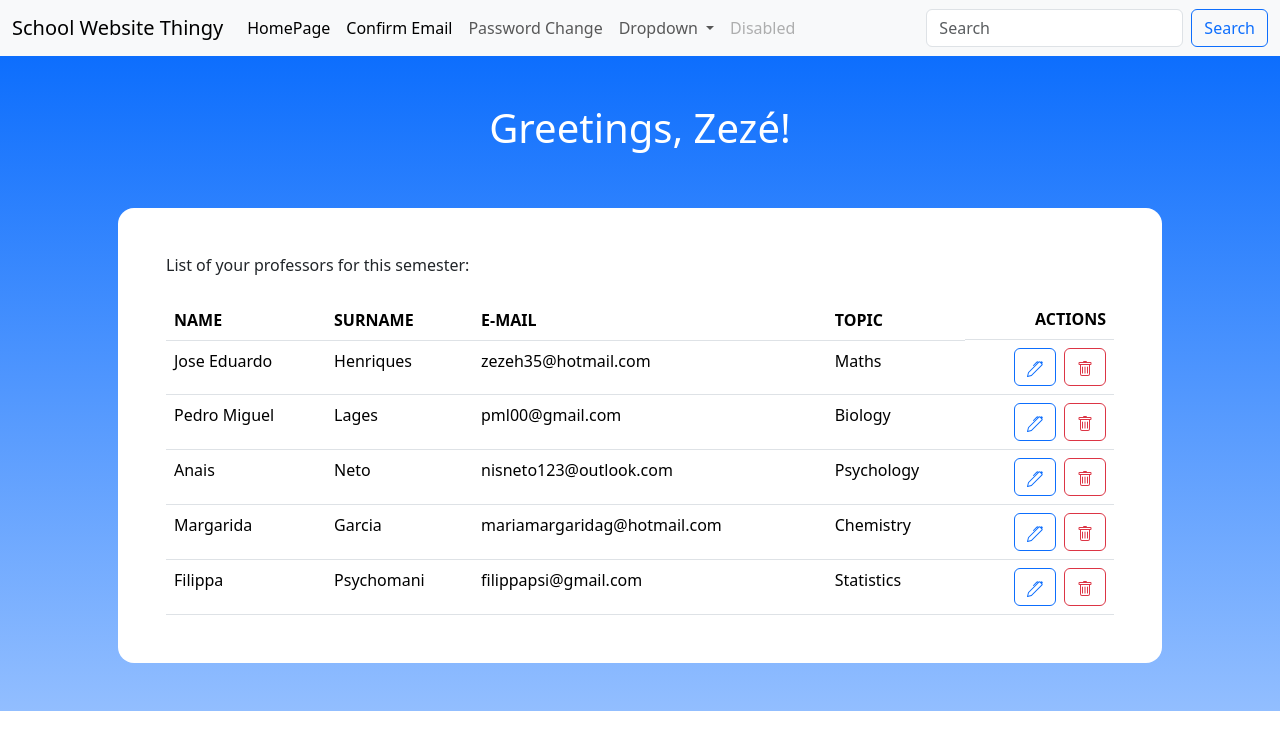
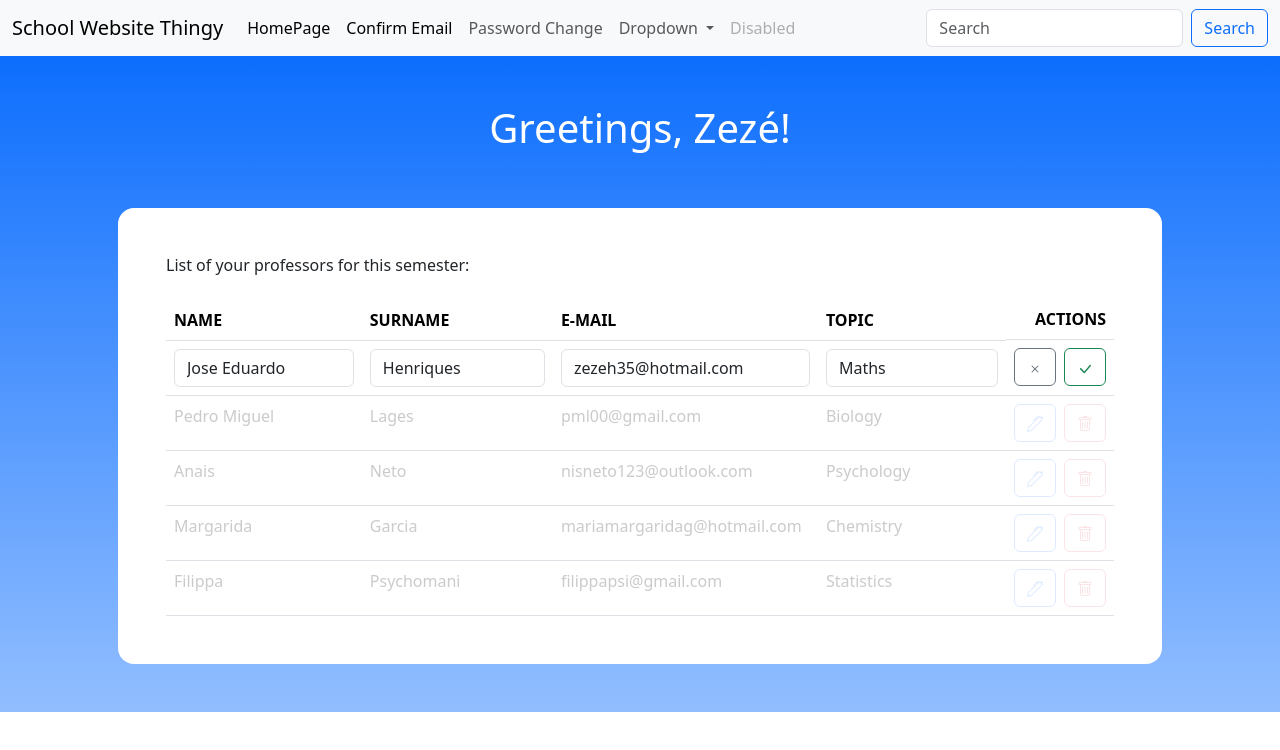
Before and after one commit to Zeze35H/Proyecto, a Vue app in the folder Proyecto/: page /home_page in a window 1280 px wide. Both pictures are taken after a click on the button 1035 px from the left and 367 px from the top of the page. Shown: the top 750 px of the page. Built offline with nearby package versions, Linux system fonts and the light colour scheme.

Commit message:
homepage edit

```diff
--- a/Proyecto/src/assets/main.css
+++ b/Proyecto/src/assets/main.css
@@ -29,3 +29,8 @@ tbody td {
   /* font-weight: 500; */
   color: #999999;
 }
+
+.disabled-row {
+  opacity: 0.2;
+  pointer-events: none;
+}
--- a/Proyecto/src/components/HomePage.vue
+++ b/Proyecto/src/components/HomePage.vue
@@ -17,16 +17,35 @@ export default {
       row_delete: { first_name: '', last_name: '', email: '', subject: '' },
       row_index: null,
       confirmationModal: false,
+      edit: false,
+      edit_row: { first_name: '', last_name: '', email: '', subject: '' }
     };
   },
   methods: {
+    // EDIT
+    editRow(index) {
+      this.edit = true
+      this.edit_row = this.table_contents[index]
+      this.row_index = index
+    },
+    closeEdit(){
+      this.edit = false
+      this.edit_row = { first_name: '', last_name: '', email: '', subject: '' }
+      this.row_index = null
+    },
+    confirmEdit(index){
+      this.table_contents[index] = this.edit_row
+      this.closeEdit()
+    },
+
+    // DELETE
     deleteRowModal(index) {
       this.row_delete = this.table_contents[index]
       this.row_index = index
 
     },
     confirmDeleteRow() {
-      this.table_contents.splice(this.index,1)
+      this.table_contents.splice(this.index, 1)
       setTimeout(() => {
         this.confirmationModal = true
       }, 500); // 1-second delay
@@ -83,7 +102,8 @@ export default {
         <!-- MODAL FOOTER -->
         <div class="modal-footer">
           <button type="button" class="btn btn-secondary" data-bs-dismiss="modal">Cancel</button>
-          <button @click="confirmDeleteRow()" type="button" class="btn btn-danger" data-bs-dismiss="modal">Delete</button>
+          <button @click="confirmDeleteRow()" type="button" class="btn btn-danger"
+            data-bs-dismiss="modal">Delete</button>
         </div>
       </div>
     </div>
@@ -152,7 +172,116 @@ export default {
             <div class="pb-3">
               <h6>List of your professors for this semester:</h6>
             </div>
-            <div class="table-responsive bg-white">
+
+            <!-- EDIT VIEW -->
+            <div v-if="edit" class="table-responsive bg-white">
+              <form class="login-form" @submit.prevent="confirmEdit(index)">
+                <table class="table mb-0">
+
+                  <!-- TABLE HEAD -->
+                  <thead>
+                    <tr>
+                      <th scope="col">NAME</th>
+                      <th scope="col">SURNAME</th>
+                      <th scope="col">E-MAIL</th>
+                      <th v-if="!master_student" scope="col">SUBJECT</th>
+                      <th v-if="master_student" scope="col">TOPIC</th>
+                      <th v-if="master_student" scope="col" class="d-flex justify-content-end">ACTIONS</th>
+                    </tr>
+                  </thead>
+
+                  <!-- TABLE BODY -->
+                  <tbody>
+                    <template v-for="({ first_name, last_name, email, subject }, index) in table_contents">
+
+                      <!-- ROW EDIT -->
+                      <tr v-if="index === this.row_index">
+                        <td>
+                          <input v-model="edit_row.first_name" type="text" class="form-control" name="first_name" id="first_name"
+                            :placeholder="first_name" required>
+                        </td>
+                        <td>
+                          <input v-model="edit_row.last_name" type="text" class="form-control" name="last_name" id="last_name"
+                            :placeholder="last_name" required>
+                        </td>
+                        <td>
+                          <input v-model="edit_row.email" type="text" class="form-control" name="email" id="email" :placeholder="email" required>
+                        </td>
+                        <td>
+                          <input v-model="edit_row.subject" type="text" class="form-control" name="subject" id="subject" :placeholder="subject"
+                            required>
+                        </td>
+                        <!-- MASTER STUDENT ACTION BUTTONS -->
+                        <td v-if="master_student">
+                          <div class="d-flex justify-content-end">
+
+                            <!-- CANCEL BUTTON -->
+                            <button @click="closeEdit()" type="button" class="btn btn-outline-secondary me-2" title="Cancel Edit">
+                              <svg xmlns="http://www.w3.org/2000/svg" width="16" height="16" fill="currentColor"
+                                class="bi bi-x" viewBox="0 0 16 16">
+                                <path
+                                  d="M4.646 4.646a.5.5 0 0 1 .708 0L8 7.293l2.646-2.647a.5.5 0 0 1 .708.708L8.707 8l2.647 2.646a.5.5 0 0 1-.708.708L8 8.707l-2.646 2.647a.5.5 0 0 1-.708-.708L7.293 8 4.646 5.354a.5.5 0 0 1 0-.708" />
+                              </svg>
+                            </button>
+
+                            <!-- CONFIRM BUTTON -->
+                            <button type="submit" class="btn btn-outline-success" title="Confirm Edit">
+                              <svg xmlns="http://www.w3.org/2000/svg" width="16" height="16" fill="currentColor"
+                                class="bi bi-check-lg" viewBox="0 0 16 16">
+                                <path
+                                  d="M12.736 3.97a.733.733 0 0 1 1.047 0c.286.289.29.756.01 1.05L7.88 12.01a.733.733 0 0 1-1.065.02L3.217 8.384a.757.757 0 0 1 0-1.06.733.733 0 0 1 1.047 0l3.052 3.093 5.4-6.425z" />
+                              </svg>
+                            </button>
+                          </div>
+                        </td>
+                      </tr>
+
+                      <!-- DISABLED ROWS -->
+                      <tr v-else :class="{ 'disabled-row': true }">
+                        <td>{{ first_name }}</td>
+                        <td>{{ last_name }}</td>
+                        <td>{{ email }}</td>
+                        <td>{{ subject }}</td>
+
+                        <!-- MASTER STUDENT ACTION BUTTONS -->
+                        <td v-if="master_student">
+                          <div class="d-flex justify-content-end">
+
+                            <!-- EDIT BUTTON -->
+                            <button type="button" class="btn btn-outline-primary me-2" title="Edit" disabled>
+                              <svg xmlns="http://www.w3.org/2000/svg" width="16" height="16" fill="currentColor"
+                                class="bi bi-pen" viewBox="0 0 16 16">
+                                <path
+                                  d="m13.498.795.149-.149a1.207 1.207 0 1 1 1.707 1.708l-.149.148a1.5 1.5 0 0 1-.059 2.059L4.854 14.854a.5.5 0 0 1-.233.131l-4 1a.5.5 0 0 1-.606-.606l1-4a.5.5 0 0 1 .131-.232l9.642-9.642a.5.5 0 0 0-.642.056L6.854 4.854a.5.5 0 1 1-.708-.708L9.44.854A1.5 1.5 0 0 1 11.5.796a1.5 1.5 0 0 1 1.998-.001m-.644.766a.5.5 0 0 0-.707 0L1.95 11.756l-.764 3.057 3.057-.764L14.44 3.854a.5.5 0 0 0 0-.708z">
+                                </path>
+                              </svg>
+                            </button>
+
+                            <!-- DELETE BUTTON -->
+                            <button @click="deleteRowModal(index)" type="button" class="btn btn-outline-danger"
+                              data-bs-toggle="modal" data-bs-target="#staticBackdrop" title="Delete" disabled>
+                              <svg xmlns="http://www.w3.org/2000/svg" width="16" height="16" fill="currentColor"
+                                class="bi bi-trash" viewBox="0 0 16 16">
+                                <path
+                                  d="M5.5 5.5A.5.5 0 0 1 6 6v6a.5.5 0 0 1-1 0V6a.5.5 0 0 1 .5-.5m2.5 0a.5.5 0 0 1 .5.5v6a.5.5 0 0 1-1 0V6a.5.5 0 0 1 .5-.5m3 .5a.5.5 0 0 0-1 0v6a.5.5 0 0 0 1 0z">
+                                </path>
+                                <path
+                                  d="M14.5 3a1 1 0 0 1-1 1H13v9a2 2 0 0 1-2 2H5a2 2 0 0 1-2-2V4h-.5a1 1 0 0 1-1-1V2a1 1 0 0 1 1-1H6a1 1 0 0 1 1-1h2a1 1 0 0 1 1 1h3.5a1 1 0 0 1 1 1zM4.118 4 4 4.059V13a1 1 0 0 0 1 1h6a1 1 0 0 0 1-1V4.059L11.882 4zM2.5 3h11V2h-11z">
+                                </path>
+                              </svg>
+                            </button>
+                          </div>
+                        </td>
+                      </tr>
+                    </template>
+
+                  </tbody>
+                </table>
+              </form>
+            </div>
+
+            <!-- NORMAL VIEW -->
+            <div v-else class="table-responsive bg-white">
               <table class="table mb-0">
 
                 <!-- TABLE HEAD -->
@@ -180,7 +309,7 @@ export default {
                       <div class="d-flex justify-content-end">
 
                         <!-- EDIT BUTTON -->
-                        <button type="button" class="btn btn-outline-primary me-2" title="Edit">
+                        <button @click="editRow(index)" type="button" class="btn btn-outline-primary me-2" title="Edit">
                           <svg xmlns="http://www.w3.org/2000/svg" width="16" height="16" fill="currentColor"
                             class="bi bi-pen" viewBox="0 0 16 16">
                             <path
@@ -190,9 +319,8 @@ export default {
                         </button>
 
                         <!-- DELETE BUTTON -->
-                        <button @click="deleteRowModal(index)" type="button"
-                          class="btn btn-outline-danger" data-bs-toggle="modal" data-bs-target="#staticBackdrop"
-                          title="Delete">
+                        <button @click="deleteRowModal(index)" type="button" class="btn btn-outline-danger"
+                          data-bs-toggle="modal" data-bs-target="#staticBackdrop" title="Delete">
                           <svg xmlns="http://www.w3.org/2000/svg" width="16" height="16" fill="currentColor"
                             class="bi bi-trash" viewBox="0 0 16 16">
                             <path
@@ -209,6 +337,7 @@ export default {
                 </tbody>
               </table>
             </div>
+
           </div>
         </div>
       </div>
```
Lines whose indentation alone changed are shown as unchanged.
